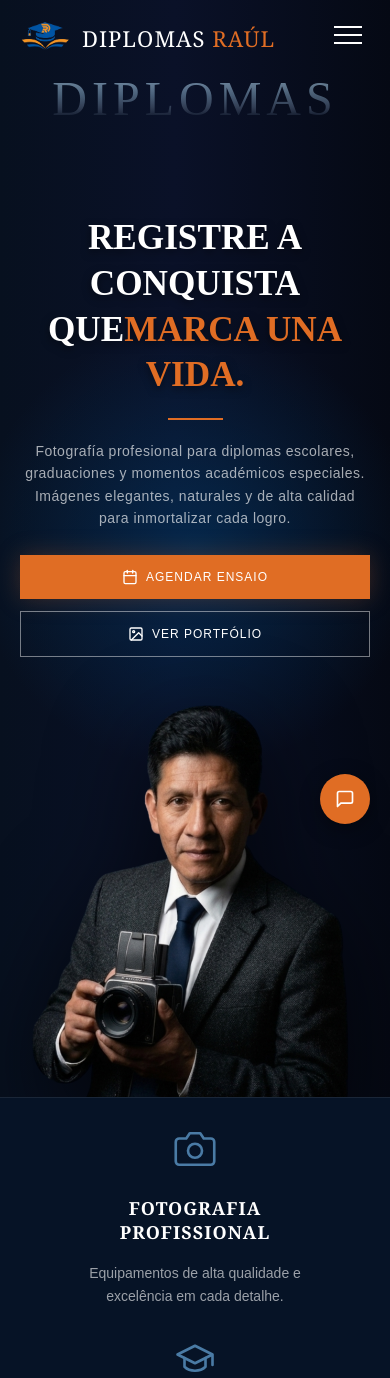
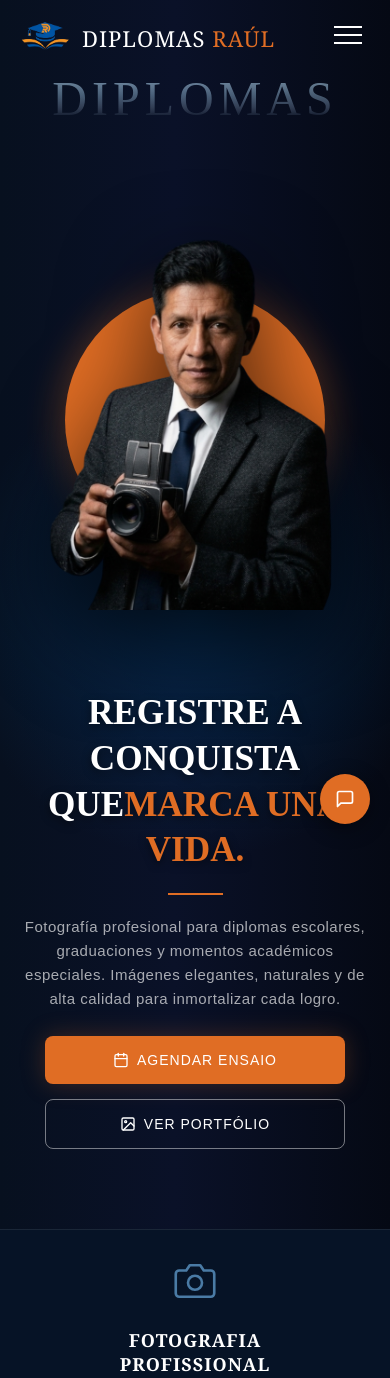
Before and after one commit to NickMakleury/diplomas_raul, a PHP site: page / in a window 390 px wide. Shown: the top 1378 px of the page. Run offline with PHP 8.4, Linux system fonts and the light colour scheme; some web fonts are replaced.

Commit message:
Responsividade melhorias - dispositivos menores

```diff
--- a/assets/css/style.css
+++ b/assets/css/style.css
@@ -166,7 +166,9 @@ body {
   transform: translateY(-2px);
 }
 
-/* HERO */
+/* =========================================
+   HERO (COMPUTADOR / DESKTOP)
+   ========================================= */
 .hero {
   min-height: 100vh;
   display: flex;
@@ -190,18 +192,10 @@ body {
   font-weight: 400;
   line-height: 0.8;
   letter-spacing: 17.5px !important;
-
   color: transparent;
-  background: linear-gradient(
-    180deg,
-    rgba(190, 229, 255, 0.558) 0%,
-    rgba(176, 220, 252, 0.392) 38%,
-    rgba(59, 72, 95, 0.812) 72%,
-    rgba(28, 38, 56, 0.438) 100%
-  );
+  background: linear-gradient(180deg, rgba(190, 229, 255, 0.558) 0%, rgba(176, 220, 252, 0.392) 38%, rgba(59, 72, 95, 0.812) 72%, rgba(28, 38, 56, 0.438) 100%);
   -webkit-background-clip: text;
   background-clip: text;
-
   z-index: 1;
   pointer-events: none;
   white-space: nowrap;
@@ -214,7 +208,7 @@ body {
   width: 100%;
   padding: 0 65px 25px;
   display: grid;
-  grid-template-columns: 1fr 1.35fr 0.85fr;
+  grid-template-columns: 1fr 1.35fr 0.85fr; /* Isso mantém o PC perfeito */
   align-items: end;
   gap: 30px;
 }
@@ -259,8 +253,7 @@ body {
   margin-top: 25px;
 }
 
-.btn-primary,
-.btn-outline {
+.btn-primary, .btn-outline {
   padding: 14px 22px;
   text-decoration: none;
   text-transform: uppercase;
@@ -296,7 +289,6 @@ body {
   transform: translateY(-3px);
 }
 
-/* FOTO CENTRAL */
 .hero-center {
   position: relative;
   z-index: 6;
@@ -316,7 +308,6 @@ body {
   top: 24.975px;
 }
 
-/* LADO DIREITO */
 .hero-right {
   padding-bottom: 80px;
   padding-left: 75px;
@@ -366,6 +357,113 @@ body {
   object-fit: cover;
   border: 1px solid rgba(255, 255, 255, 0.12);
   box-shadow: 0 20px 40px rgba(0, 0, 0, 0.45);
+}
+
+/* =========================================
+   HERO (RESPONSIVIDADE CELULAR - MODERN UI)
+   ========================================= */
+@media (max-width: 767px) {
+  .hero {
+      padding-top: 70px !important;
+      min-height: auto !important;
+      padding-bottom: 50px !important;
+  }
+
+  .hero-content {
+      padding-top: 20px !important;
+      padding-left: 20px !important;
+      padding-right: 20px !important;
+      display: flex !important;
+      flex-direction: column !important;
+      align-items: center !important;
+      gap: 30px !important;
+      min-height: auto !important;
+  }
+
+  .hero-bg-text {
+      top: 60px !important;
+      font-size: clamp(3.5rem, 15vw, 6rem) !important;
+      letter-spacing: 5px !important;
+  }
+
+  /* FOTO EM CIMA (Círculo de fundo) */
+  .hero-center {
+      order: 1 !important;
+      width: 100% !important;
+      position: relative;
+      padding: 20px 0 !important;
+      display: flex !important;
+      justify-content: center !important;
+  }
+
+  .hero-center::before {
+      content: '';
+      position: absolute;
+      top: 50%;
+      left: 50%;
+      transform: translate(-50%, -45%);
+      width: 280px;
+      height: 280px;
+      background: radial-gradient(circle, rgba(224, 109, 36, 0.25) 0%, rgba(224, 109, 36, 0) 70%);
+      border-radius: 50%;
+      z-index: -1;
+  }
+
+  .hero-center img {
+      max-height: 380px !important;
+      transform: scale(1) !important;
+      top: 0 !important;
+  }
+
+  /* TEXTO EMBAIXO CENTRALIZADO */
+  .hero-left {
+      order: 2 !important;
+      width: 100% !important;
+      text-align: center !important;
+      display: flex !important;
+      flex-direction: column !important;
+      align-items: center !important;
+  }
+
+  .hero-left h2 {
+      font-size: 2.4rem !important;
+      line-height: 1.2 !important;
+  }
+
+  .hero-left h2 br {
+      display: none;
+  }
+
+  .line {
+      margin: 15px auto !important;
+  }
+
+  .hero-left p {
+      margin: 0 auto !important;
+      max-width: 90% !important;
+      font-size: 15px !important;
+  }
+
+  /* BOTÕES LADO A LADO */
+  .hero-buttons {
+      width: 100% !important;
+      display: flex !important;
+      flex-direction: column !important;
+      gap: 12px !important;
+      margin-top: 25px !important;
+  }
+
+  .btn-primary, .btn-outline {
+      width: 100% !important;
+      justify-content: center !important;
+      padding: 16px 20px !important;
+      font-size: 14px !important;
+      border-radius: 8px !important;
+  }
+
+  .hero-right {
+      display: none !important;
+  }
 }
 
 /* SERVIÇOS */
@@ -1632,6 +1730,58 @@ img, video, iframe {
   .chatbot-container { width: 90% !important; right: 5% !important; left: 5% !important; }
 
   .como-funciona > div > div { flex-direction: column !important; align-items: center !important; }
+  /* =========================================
+     ESTILO REFERÊNCIA: HERO NO CELULAR
+     ========================================= */
+
+  /* Centraliza todo o bloco de texto */
+  .hero-left {
+      text-align: center !important;
+      display: flex !important;
+      flex-direction: column !important;
+      align-items: center !important;
+      margin-bottom: 30px !important;
+  }
+
+  /* Garante que os botões fiquem alinhados e bonitos */
+  .hero-buttons {
+      flex-direction: column !important;
+      gap: 15px !important;
+      width: 100% !important;
+      max-width: 300px !important; /* Não deixa o botão esticar de ponta a ponta na tela */
+      margin: 25px auto 0 !important;
+  }
+
+  /* A MÁGICA: O círculo colorido atrás da foto */
+  .hero-center {
+      position: relative;
+      z-index: 6;
+      display: flex;
+      justify-content: center;
+      align-items: center;
+      width: 100% !important;
+      padding: 40px 0 !important; /* Espaço pro círculo respirar */
+  }
+
+  .hero-center::before {
+      content: '';
+      position: absolute;
+      top: 50%;
+      left: 50%;
+      transform: translate(-50%, -50%);
+      width: 260px; /* Tamanho do círculo no celular */
+      height: 260px;
+      background-color: #e06d24; /* Aqui usamos o Laranja do Raúl. Se quiser roxo, troque para #9b51e0 */
+      border-radius: 50%;
+      z-index: -1; /* Fica atrás da foto */
+      box-shadow: 0 0 40px rgba(224, 109, 36, 0.4); /* Brilhozinho no fundo */
+  }
+
+  .hero-center img {
+      max-height: 380px !important;
+      position: relative;
+      z-index: 2;
+  }
 }
 
 /* =========================================
```
